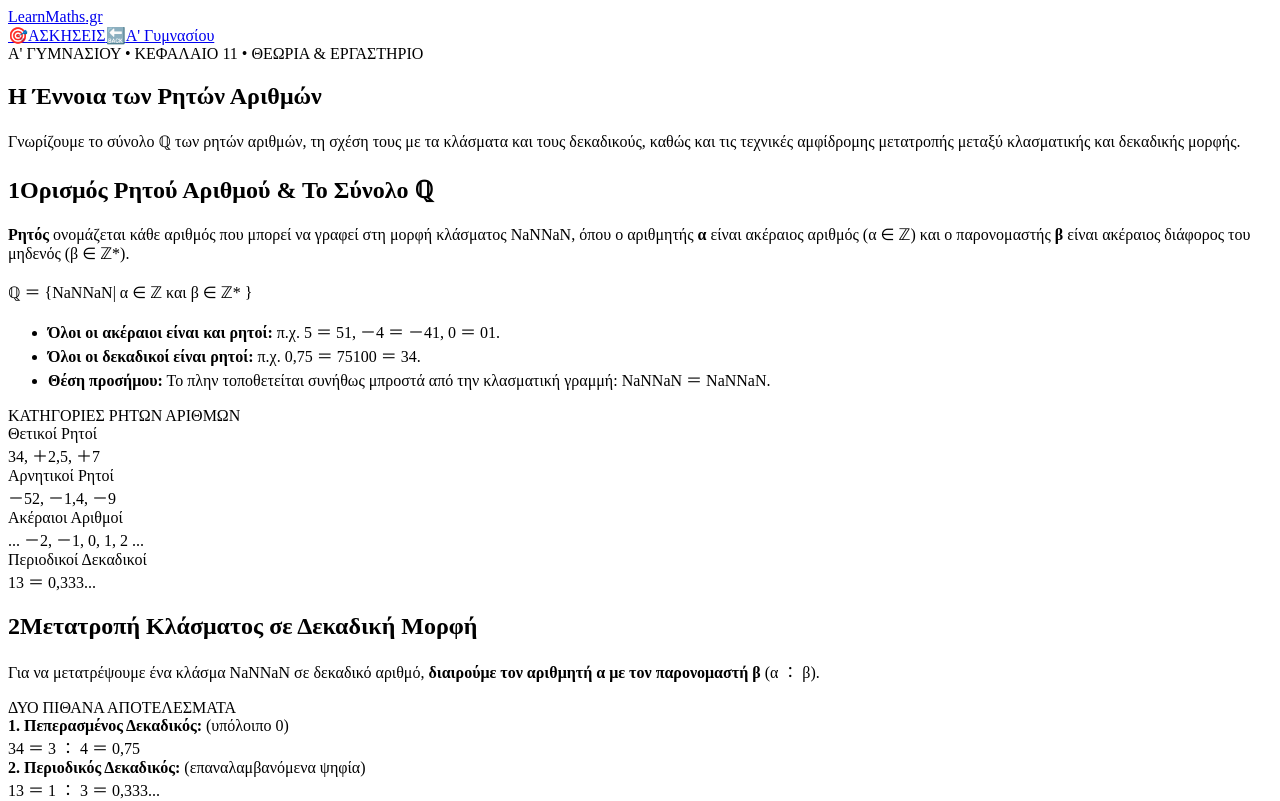
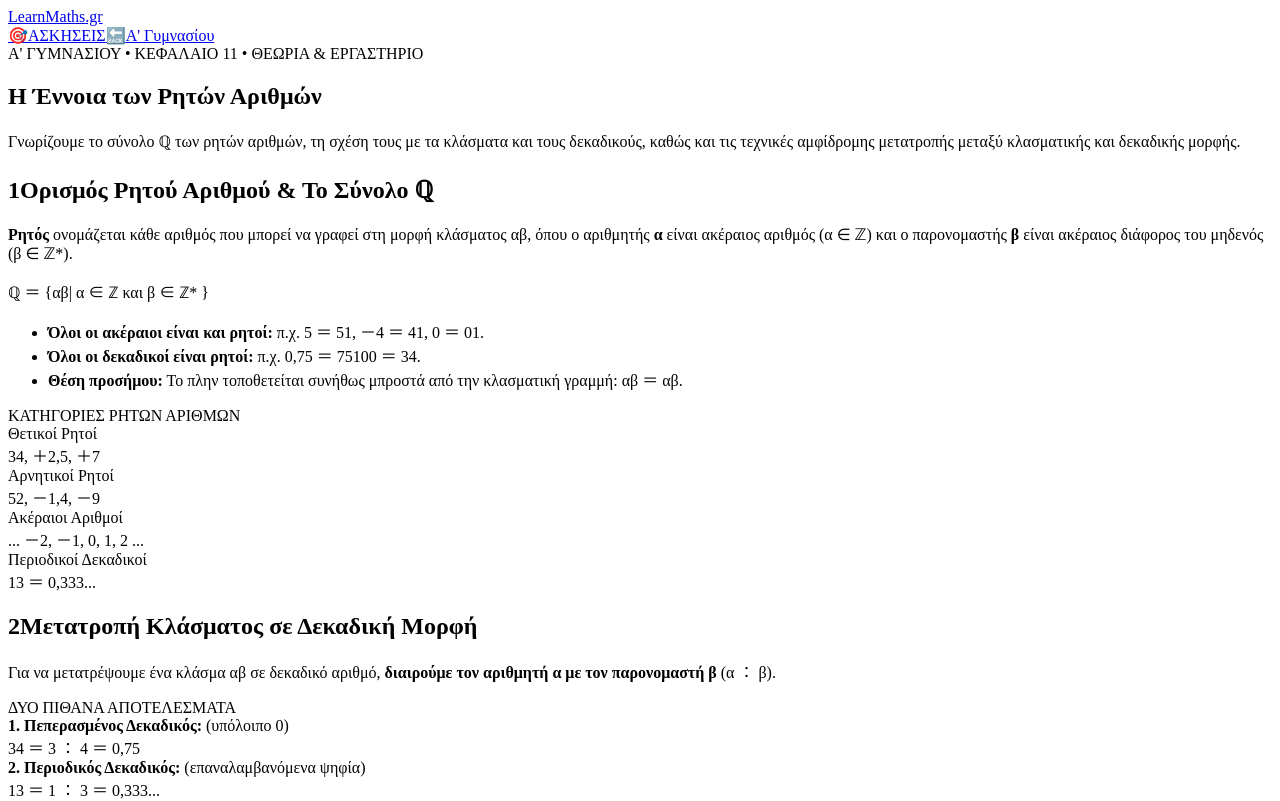
Before and after one commit to gkrimpas-lab/learn-maths-2026, a Next.js app: page /a-gymnasiou/13-ritoi in a window 1280 px wide. Shown: the top 801 px of the page. Built offline with nearby package versions, Linux system fonts and the light colour scheme.

Commit message:
Update 13-ritoi.js

```diff
--- a/pages/a-gymnasiou/13-ritoi.js
+++ b/pages/a-gymnasiou/13-ritoi.js
@@ -14,21 +14,27 @@ const gcd = (a, b) => {
   return x || 1;
 };
 
-// Επαναχρησιμοποιήσιμο component για κλασματική γραφή με πρόσημο μπροστά από τη γραμμή
-function Frac({ num, den, className = '', lineClass = 'border-slate-400' }) {
-  const isNegative = (num < 0 && den > 0) || (num > 0 && den < 0);
-  const absNum = Math.abs(num);
-  const absDen = Math.abs(den);
+// Επαναχρησιμοποιήσιμο component για κλασματική γραφή (υποστηρίζει αριθμούς και γράμματα)
+function Frac({ num, den, isNeg = false, className = '' }) {
+  // Αν είναι αριθμός, ελέγχουμε αν είναι αρνητικός
+  const numericNeg =
+    (typeof num === 'number' && num < 0) ||
+    (typeof den === 'number' && den < 0);
+  const showMinus = isNeg || numericNeg;
+
+  // Καθαρή εμφάνιση χωρίς το πρόσημο στον αριθμητή/παρονομαστή
+  const displayNum = typeof num === 'number' ? Math.abs(num) : num.toString().replace(/^-/, '');
+  const displayDen = typeof den === 'number' ? Math.abs(den) : den.toString().replace(/^-/, '');
 
   return (
-    <span className={`inline-flex items-center gap-1 align-middle mx-1 ${className}`}>
-      {isNegative && <span className="font-bold">－</span>}
+    <span className={`inline-flex items-center gap-1 align-middle mx-1 font-mono ${className}`}>
+      {showMinus && <span className="font-bold">－</span>}
       <span className="inline-flex flex-col items-center justify-center leading-none text-center">
-        <span className="pb-1 px-1 border-b-2 w-full text-center" style={{ borderColor: 'currentColor' }}>
-          {absNum}
+        <span className="pb-0.5 px-1 border-b-2 w-full text-center" style={{ borderColor: 'currentColor' }}>
+          {displayNum}
         </span>
-        <span className="pt-1 px-1 w-full text-center">
-          {absDen}
+        <span className="pt-0.5 px-1 w-full text-center">
+          {displayDen}
         </span>
       </span>
     </span>
```
